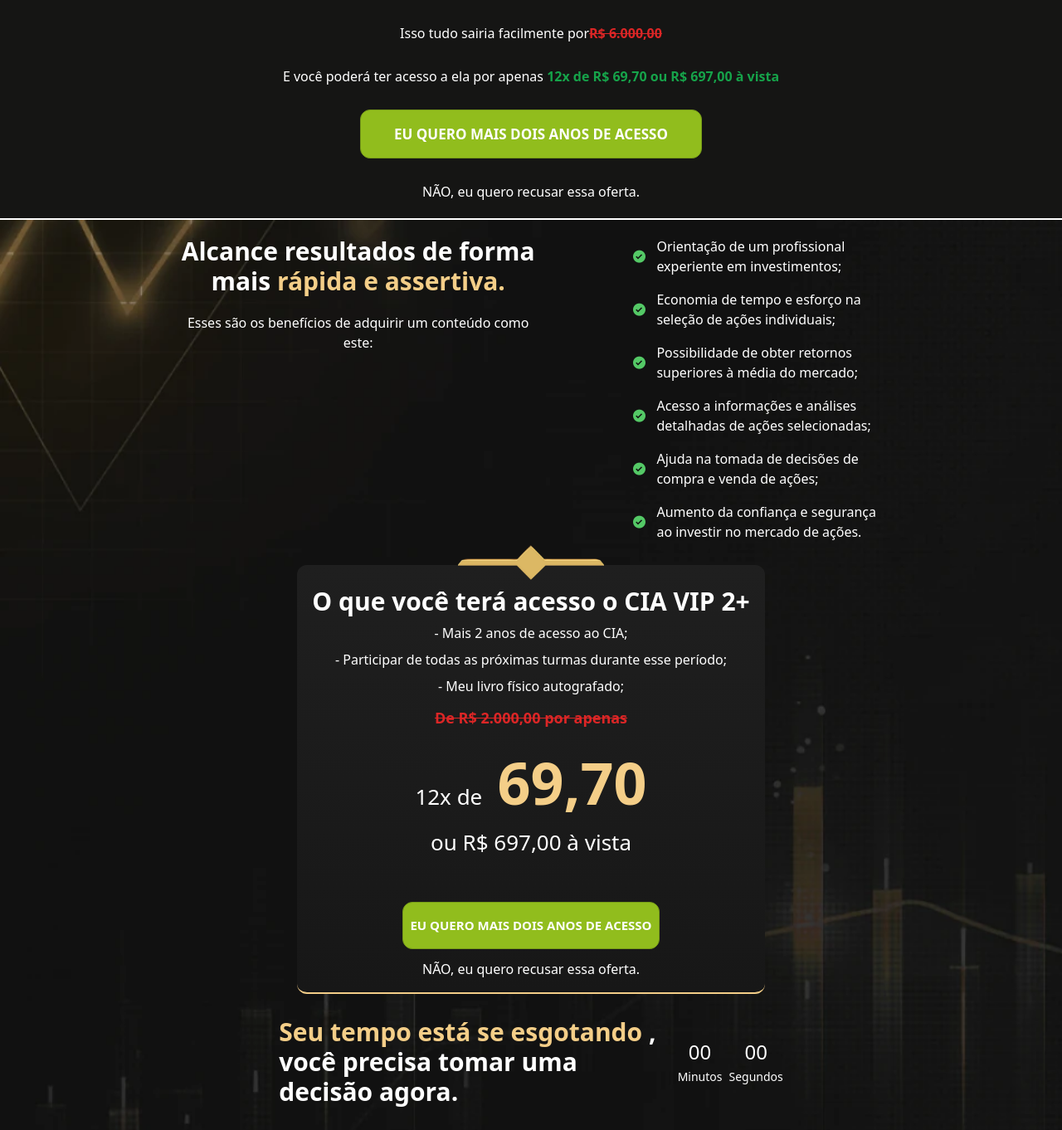
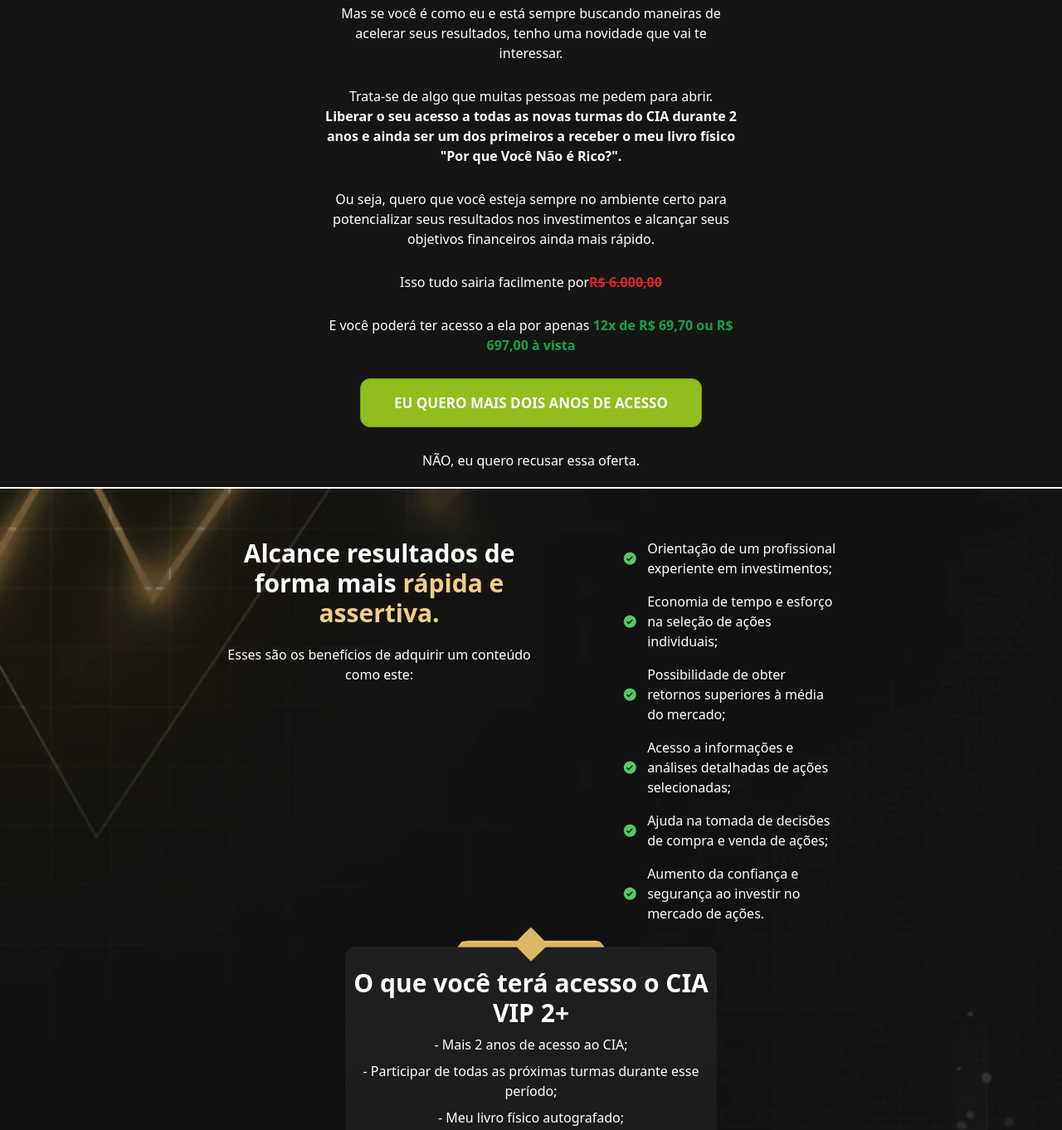
Before and after one commit to Eyadfezex/cia-us, a plain HTML site: page index.html in a window 1280 px wide. Shown: the part 1021-2383 px from the top of the page at 83% size. Drawn offline with nearby package versions, Linux system fonts and the light colour scheme.

Commit message:
edit some class's

```diff
--- a/index.html
+++ b/index.html
@@ -38,7 +38,9 @@
         style="background-image: url(./assets/img/bg-section20-cia.webp)"
       >
         <div class="flex justify-center mx-5 py-5">
-          <div class="flex flex-col text-center gap-5 md:w-[90%] items-center">
+          <div
+            class="flex flex-col text-center xl:w-[40%] gap-5 md:w-[90%] items-center"
+          >
             <h1 class="text-2xl font-bold md:text-3xl">
               ⚠️ ESPERE! Não feche ou atualize a página...
             </h1>
@@ -70,7 +72,7 @@
         class="text-center border-y-[2px] border-white bg-[#151514] text-white"
       >
         <div class="flex justify-center mx-5 py-5">
-          <div class="flex flex-col text-center gap-7 items-center">
+          <div class="flex flex-col text-center gap-7 xl:w-[40%] items-center">
             <h1 class="text-xl md:text-3xl font-bold">
               Obtenha acesso ao
               <span class="text-[#F4CE88]">CIA VIP +2</span>
@@ -126,7 +128,9 @@
         style="background-image: url(./assets/img/bg-section20-cia.webp)"
       >
         <div class="flex justify-center mx-5 py-5">
-          <div class="flex flex-col text-center gap-7 items-center xl:w-[70%]">
+          <div
+            class="flex flex-col text-center gap-7 items-center xl:w-[60%] py-10"
+          >
             <div class="flex flex-col xl:flex-row gap-10">
               <div>
                 <h1 class="text-xl font-bold md:text-3xl">
@@ -213,7 +217,7 @@
               </div>
             </div>
             <div
-              class="flex py-4 flex-col border-b-[2px] border-[#F4CE88] px-2 md:w-[65%] items-center gap-3 rounded-xl bg-[linear-gradient(180deg,_#1F1F1F_0%,_#171717_100%)]"
+              class="flex py-4 lg:w-[28rem] flex-col xl:px-2 border-b-[2px] border-[#F4CE88] px-2 md:w-[65%] items-center gap-3 rounded-xl bg-[linear-gradient(180deg,_#1F1F1F_0%,_#171717_100%)]"
             >
               <div class="flex flex-col gap-2 items-center">
                 <img
```
